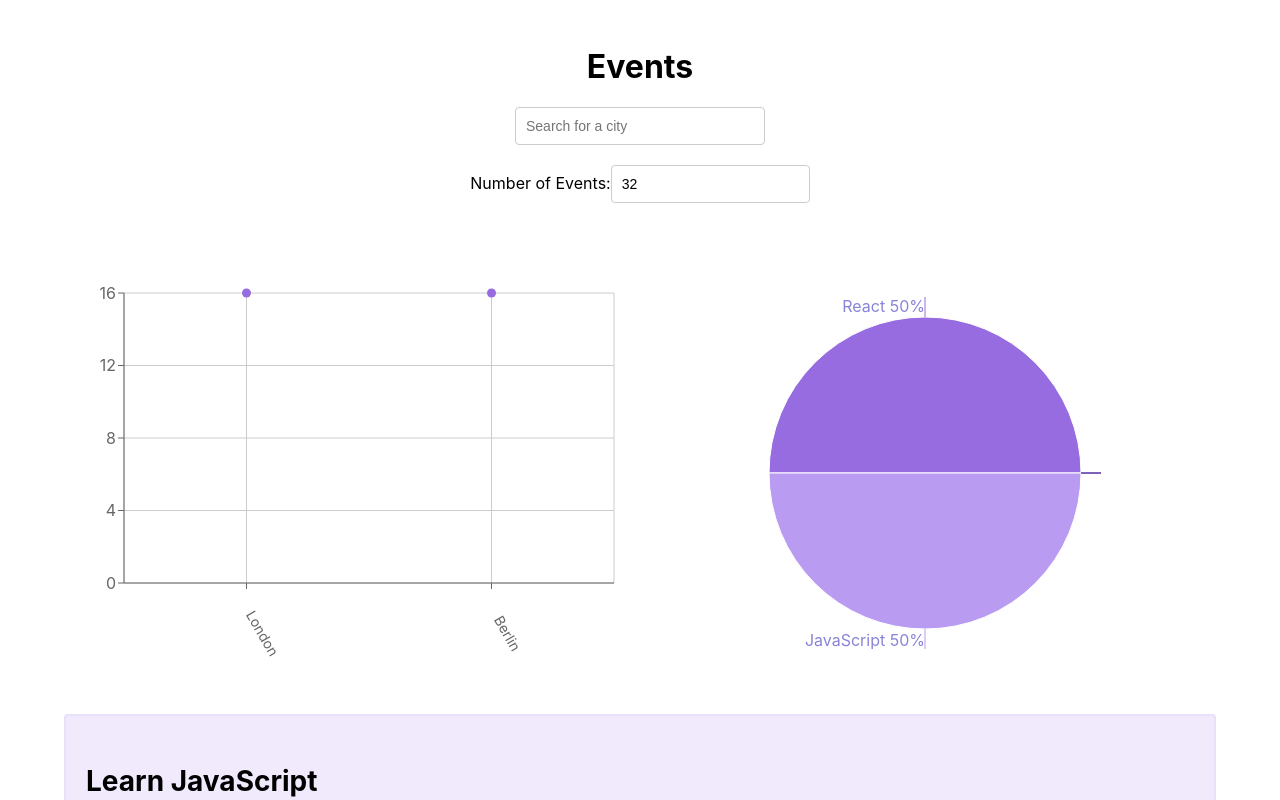
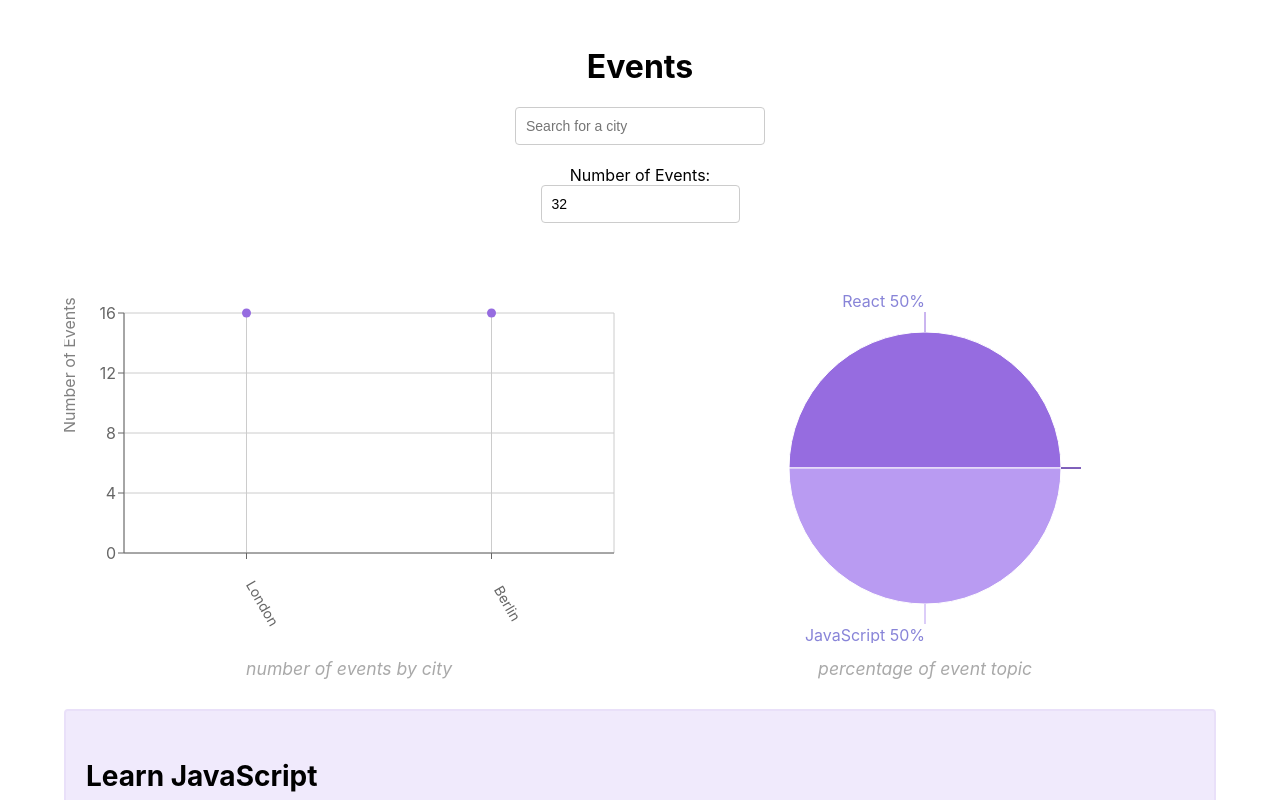
Before and after one commit to sparrow2100/Events, a React (Create React App) app: page / in a window 1280 px wide. Shown: the top 800 px of the page. Built offline with nearby package versions, Linux system fonts and the light colour scheme; what atatus-spa would draw is missing.

Commit message:
Change some styling

```diff
--- a/src/App.css
+++ b/src/App.css
@@ -23,7 +23,6 @@ p {
 }
 
 button:hover {
-  /* background-color: #8d67d3; */
   transition: all 200ms ease-in-out;
   background-color: white;
   color: #8d67d3;
@@ -97,10 +96,22 @@ input[type="number"] {
   transition: all 200ms ease-in-out;
 }
 
+#number-of-events {
+  display: flex;
+  flex-direction: column;
+}
+
+.details {
+  margin-top: 25px;
+}
+
+.caption {
+  font-style: italic;
+  color: #a9a9a9;
+  margin-top: 15px;
+}
+
 .details-btn {
-  /* position: absolute;
-  right: 5px;
-  bottom: 5px; */
   padding: 10px 15px;
   margin-top: 20px;
   border-radius: 4px;
@@ -124,7 +135,7 @@ input[type="number"] {
   display: grid;
   grid-template-columns: 1fr 1fr;
   padding-top: 50px;
-  padding-bottom: 25px;
+  padding-bottom: 50px;
 }
 
 @media (max-width: 768px) {
--- a/src/components/CityEventsChart.js
+++ b/src/components/CityEventsChart.js
@@ -27,7 +27,7 @@ const CityEventsChart = ({ allLocations, events }) => {
     return data;
   };
   return (
-    <ResponsiveContainer width="99%" height={400}>
+    <ResponsiveContainer width="99%" height={350}>
       <ScatterChart
         margin={{
           top: 20,
@@ -45,10 +45,21 @@ const CityEventsChart = ({ allLocations, events }) => {
           interval={0}
           tick={{ dx: 20, dy: 40, fontSize: 14 }}
         />
-        <YAxis type="number" dataKey="count" name="Number of Events" />
-        <Tooltip cursor={{ strokeDasharray: "3 3" }} />
+        <YAxis
+          type="number"
+          dataKey="count"
+          name="Number of Events"
+          allowDecimals={false}
+          label={{
+            value: "Number of Events",
+            angle: -90,
+            position: "insideLeft",
+          }}
+        />
+        <Tooltip cursor={{ strokeDasharray: "3 3" }} label="" />
         <Scatter name="A school" data={data} fill="#966CE0" />
       </ScatterChart>
+      <p className="caption">number of events by city</p>
     </ResponsiveContainer>
   );
 };
--- a/src/components/EventGenresChart.js
+++ b/src/components/EventGenresChart.js
@@ -1,4 +1,4 @@
-import { ResponsiveContainer, PieChart, Pie, Cell } from "recharts";
+import { ResponsiveContainer, PieChart, Pie, Cell, Label } from "recharts";
 import { useState, useEffect } from "react";
 
 const EventGenresChart = ({ events }) => {
@@ -17,8 +17,9 @@ const EventGenresChart = ({ events }) => {
   }) => {
     const RADIAN = Math.PI / 180;
     const radius = outerRadius;
-    const x = cx + radius * Math.cos(-midAngle * RADIAN) * 1.07;
-    const y = cy + radius * Math.sin(-midAngle * RADIAN) * 1.07;
+    const distance = 20;
+    const x = cx + (radius + distance) * Math.cos(-midAngle * RADIAN) * 1.07;
+    const y = cy + (radius + distance) * Math.sin(-midAngle * RADIAN) * 1.07;
     return percent ? (
       <text
         x={x}
@@ -50,7 +51,7 @@ const EventGenresChart = ({ events }) => {
   }, [`${events}`]);
 
   return (
-    <ResponsiveContainer width="99%" height={400}>
+    <ResponsiveContainer width="99%" height={350}>
       <PieChart>
         <Pie
           dataKey="value"
@@ -63,6 +64,7 @@ const EventGenresChart = ({ events }) => {
           })}
         </Pie>
       </PieChart>
+      <p className="caption">percentage of event topic</p>
     </ResponsiveContainer>
   );
 };
--- a/src/components/NumberOfEvents.js
+++ b/src/components/NumberOfEvents.js
@@ -17,7 +17,9 @@ const NumberOfEvents = ({ setCurrentNOE, setErrorAlert }) => {
   };
   return (
     <div id="number-of-events">
-      <label htmlFor="number-of-events-input">Number of Events:</label>
+      <label htmlFor="number-of-events-input" className="number-input-label">
+        Number of Events:
+      </label>
       <input
         type="number"
         placeholder="change number of events"
```
